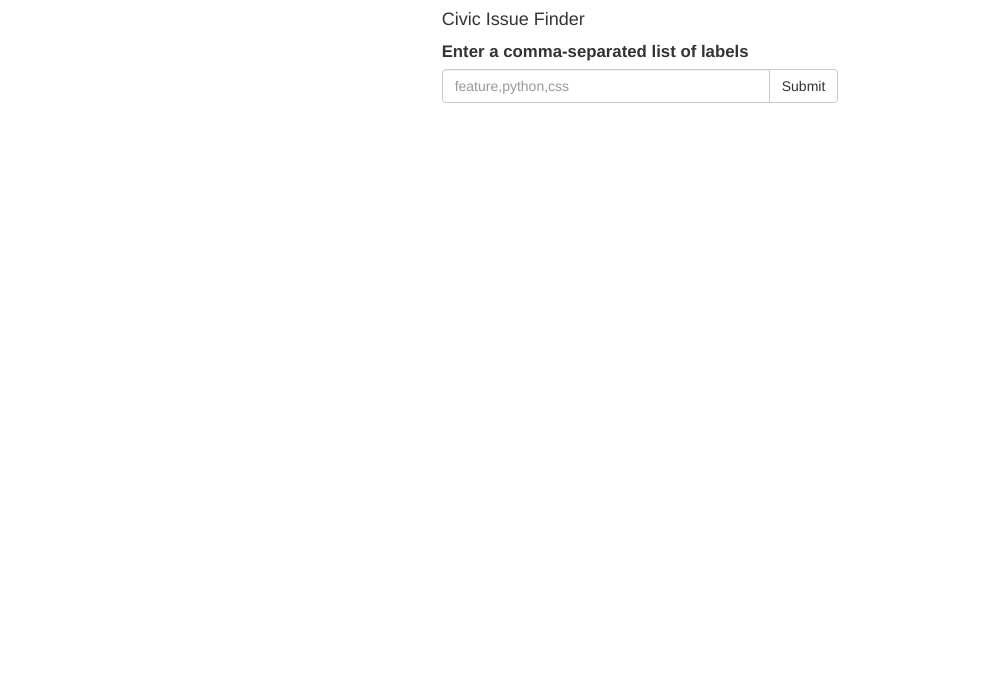
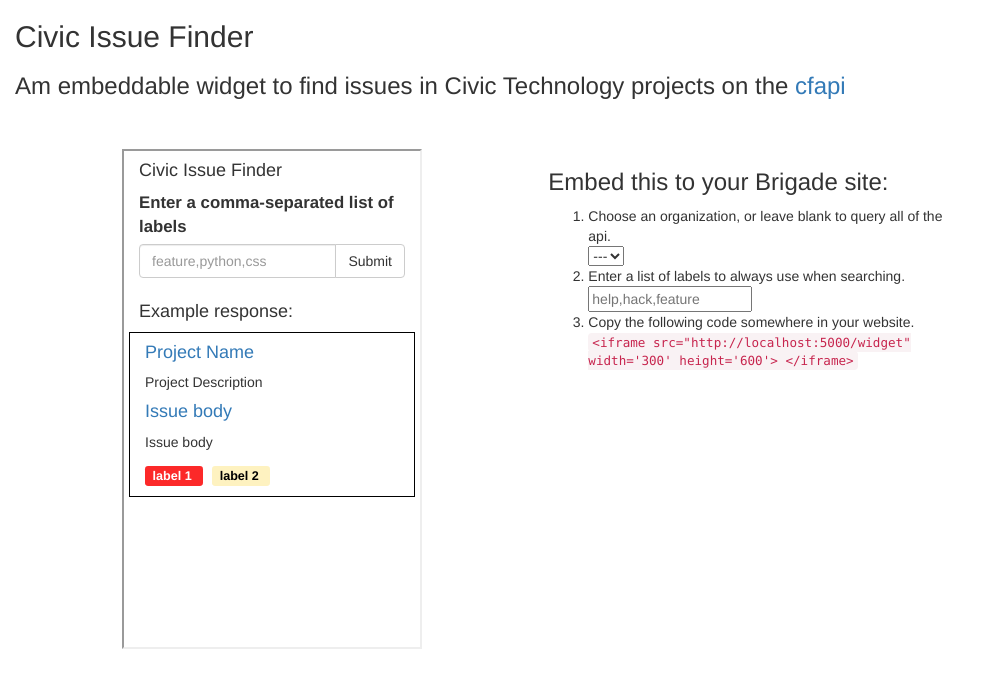
Before and after one commit to codeforamerica/civic-issue-finder, a Flask app: template templates/index.html in a window 1280 px wide. Shown: the top 688 px of the page, without its empty margins (0-990 px from the left). Run offline with Flask 2, Linux system fonts and the light colour scheme; the template is opened without the code that fills it, so the values that code supplies are empty; some libraries are stand-ins or nearby versions.

Commit message:
Adding Landing Page

```diff
--- a/app.py
+++ b/app.py
@@ -19,9 +19,23 @@ app = Flask(__name__)
 
 @app.route('/')
 def index():
+  names = []
+  # Get all of the organizations from the api
+  organizations = get('http://codeforamerica.org/api/organizations?per_page=200')
+  organizations = json.loads(organizations.content)
+
+  # Filter out just the organization names
+  for org in organizations['objects']:
+    names.append(org['name'])
+
+  # Render index and pass in all of the organization names
+  return render_template('index.html', organization_names=names)
+
+@app.route('/widget')
+def widget():
   org_name = request.args.get('organization_name')
   default_labels = request.args.get('default_labels')
-  return render_template('index.html', org_name=org_name, default_labels=default_labels, main=True)
+  return render_template('widget.html', org_name=org_name, default_labels=default_labels, main=True)
 
 @app.route('/find', methods=['POST'])
 def find():
@@ -65,8 +79,8 @@ def find():
       else:
         l['text_color'] = '000000'
 
-  return render_template('index.html', issues=issues['objects'], labels=request.form['labels'], org_name=org_name, default_labels=default_labels)
+  return render_template('widget.html', issues=issues['objects'], labels=request.form['labels'], org_name=org_name, default_labels=default_labels)
 
 
 if __name__ == "__main__":
-    app.run(debug=True, port=4000)
+    app.run(debug=True)
--- a/static/main.css
+++ b/static/main.css
@@ -9,6 +9,8 @@ label {
 .issue {
   border: 1px solid black;
   margin-bottom: 5px;
+  margin-left: 5px;
+  margin-right: 5px;
 }
 
 .issue p,h4 {
--- a/templates/index.html
+++ b/templates/index.html
@@ -7,104 +7,37 @@
 </head>
 <body>
   <div class='container-fluid'>
+    <h2>Civic Issue Finder</h2>
+    <h3>Am embeddable widget to find issues in Civic Technology projects on the <a href="http://codeforamerica.org/api" target="_blank">cfapi</a></h3>
+    <br>
+    <br>
     <div class='row'>
-      <div class='col-sm-4 col-sm-offset-4'>
-        <h4>Civic Issue Finder</h4>
-        <form class="form" role="search" action='/find' method='POST'>
-          <label for='labels'>Enter a comma-separated list of labels</label>
-          <div class="input-group">
-            {% if labels %}
-              <input type="text" class="form-control" name="labels" placeholder='feature,python,css' value="{{ labels }}">
-            {% else %}
-              <input type="text" class="form-control" name="labels" placeholder='feature,python,css'>
-            {% endif %}
-              <div class="input-group-btn">
-                  <input type='submit' value='Submit' class='btn btn-default'>
-              </div>
-          </div>
-          <input type='hidden' value='{{ org_name }}' name='org_name'>
-          <input type='hidden' value='{{ default_labels }}' name='default_labels'>
-        </form>
+      <div class='col-md-4 col-md-offset-1'>
+        <iframe src="/widget" width='300' height='500'></iframe>
+      </div>
+      <div class='col-md-4'>
+        <h3>Embed this to your Brigade site:</h3>
+        <ol>
+          <li>
+            Choose an organization, or leave blank to query all of the api. <br>
+            <select name="organizations">
+              <option value="">---</option>
+              {% for name in organization_names %}
+                <option value="{{ name }}">{{ name }}</option>
+              {% endfor %}
+            </select>
+          </li>
+          <li>
+            Enter a list of labels to always use when searching. <br>
+            <input type="text" name="labels" placeholder='help,hack,feature'>
+          </li>
+          <li>
+            Copy the following code somewhere in your website. <br>
+            <code>&lt;iframe src="http://localhost:5000/widget" width='300' height='600'&gt; &lt;&#47;iframe&gt;</code>
+          </li>
+        </ol>
       </div>
     </div>
-    {% if error %}
-      <div class='row'>
-        <div class='col-sm-4 com-sm-offset-4'>
-          <h3>CFAPI is down. Please try again later.</h3>
-        </div>
-      </div>
-    {% else %}
-      {% if main %}
-        <h4>Example response:</h4>
-        <div class='row'>
-          <div class="col-sm-4 col-sm-offset-4 issue">
-            <h4 class='project-name'>
-              <span class="octicon octicon-repo"></span>
-              <a href="https://github.com/open-austin/austin-recycles">
-                Project Name
-              </a>
-            </h4>
-            <p class='project-description'>Project Description</p>
-            <h4 class='issue-name'>
-              <span class="octicon octicon-issue-opened"></span>
-              <a href="https://github.com/open-austin/austin-recycles/issues/24">Issue body</a>
-            </h4>
-            <p class='issue-body'>Issue body</p>
-            <div class="issue-labels">
-                <div class="label" style="background-color: #fc2929">
-                  <a href="https://api.github.com/repos/open-austin/austin-recycles/labels/bug" class="label-link" style="color: #FFFFFF">
-                    label 1
-                  </a>
-                </div>
-                &nbsp;
-                <div class="label" style="background-color: #fef2c0">
-                  <a href="https://api.github.com/repos/open-austin/austin-recycles/labels/hack" class="label-link" style="color: #000000">
-                    label 2
-                  </a>
-                </div>
-                &nbsp;
-                  <br>
-            </div>
-          </div>
-        </div>
-      {% endif %}
-      {% if issues != [] %}
-        <div class='row'>
-          {% for issue in issues %}
-            <div class='col-sm-4 col-sm-offset-4 issue'>
-              <h4 class='project-name'>
-                <span class="octicon octicon-repo"></span>
-                <a href="{{ issue.project.code_url }}">
-                  {{ issue.project.name }}
-                </a>
-              </h4>
-              <p class='project-description'>{{ issue.project.description }}</p>
-              <h4 class='issue-name'>
-                <span class="octicon octicon-issue-opened"></span>
-                <a href="{{ issue.html_url }}">{{ issue.title }}</a>
-              </h4>
-              <p class='issue-body'>{{ issue.body }}</p>
-              <div class='issue-labels'>
-                {% for label in issue.labels %}
-                  <div class='label' style='background-color: #{{ label.color }}'>
-                    <a href="{{ label.url }}" class='label-link' style="color: #{{ label.text_color }}">
-                      {{ label.name }}
-                    </a>
-                  </div>
-                  &nbsp;
-                {% endfor %}
-              </div>
-            </div>
-          {% endfor %}
-        </div>
-      {% else %}
-        <div class='row'>
-          <div class='col-sm-4 com-sm-offset-4'>
-            <h3>No Issues for label.</h3>
-          </div>
-        </div>
-      {% endif %}
-    {% endif %}
   </div>
 </body>
 </html>
--- /dev/null
+++ b/templates/widget.html
@@ -0,0 +1,110 @@
+<html>
+<head>
+  <title>Civic Issue Finder</title>
+  <link rel="stylesheet" type="text/css" href="https://maxcdn.bootstrapcdn.com/bootstrap/3.2.0/css/bootstrap.min.css">
+  <link rel="stylesheet" type="text/css" href="http://cdnjs.cloudflare.com/ajax/libs/octicons/2.0.2/octicons.min.css">
+  <link rel="stylesheet" type="text/css" href="{{ url_for('static', filename='main.css') }}">
+</head>
+<body>
+  <div class='container-fluid'>
+    <div class='row'>
+      <div class='col-sm-4 col-sm-offset-4'>
+        <h4>Civic Issue Finder <a href="/" target="_blank"> <span class="octicon octicon-question"></span> </a> </h4>
+        <form class="form" role="search" action='/find' method='POST'>
+          <label for='labels'>Enter a comma-separated list of labels</label>
+          <div class="input-group">
+            {% if labels %}
+              <input type="text" class="form-control" name="labels" placeholder='feature,python,css' value="{{ labels }}">
+            {% else %}
+              <input type="text" class="form-control" name="labels" placeholder='feature,python,css'>
+            {% endif %}
+              <div class="input-group-btn">
+                  <input type='submit' value='Submit' class='btn btn-default'>
+              </div>
+          </div>
+          <input type='hidden' value='{{ org_name }}' name='org_name'>
+          <input type='hidden' value='{{ default_labels }}' name='default_labels'>
+        </form>
+      </div>
+    </div>
+    {% if error %}
+      <div class='row'>
+        <div class='col-sm-4 com-sm-offset-4'>
+          <h3>CFAPI is down. Please try again later.</h3>
+        </div>
+      </div>
+    {% else %}
+      {% if main %}
+        <h4>Example response:</h4>
+        <div class='row'>
+          <div class="col-sm-4 col-sm-offset-4 issue">
+            <h4 class='project-name'>
+              <span class="octicon octicon-repo"></span>
+              <a href="https://github.com/open-austin/austin-recycles">
+                Project Name
+              </a>
+            </h4>
+            <p class='project-description'>Project Description</p>
+            <h4 class='issue-name'>
+              <span class="octicon octicon-issue-opened"></span>
+              <a href="https://github.com/open-austin/austin-recycles/issues/24">Issue body</a>
+            </h4>
+            <p class='issue-body'>Issue body</p>
+            <div class="issue-labels">
+                <div class="label" style="background-color: #fc2929">
+                  <a href="https://api.github.com/repos/open-austin/austin-recycles/labels/bug" class="label-link" style="color: #FFFFFF">
+                    label 1
+                  </a>
+                </div>
+                &nbsp;
+                <div class="label" style="background-color: #fef2c0">
+                  <a href="https://api.github.com/repos/open-austin/austin-recycles/labels/hack" class="label-link" style="color: #000000">
+                    label 2
+                  </a>
+                </div>
+                &nbsp;
+                  <br>
+            </div>
+          </div>
+        </div>
+      {% endif %}
+      {% if issues != [] %}
+        <div class='row'>
+          {% for issue in issues %}
+            <div class='col-sm-4 col-sm-offset-4 issue'>
+              <h4 class='project-name'>
+                <span class="octicon octicon-repo"></span>
+                <a href="{{ issue.project.code_url }}">
+                  {{ issue.project.name }}
+                </a>
+              </h4>
+              <p class='project-description'>{{ issue.project.description }}</p>
+              <h4 class='issue-name'>
+                <span class="octicon octicon-issue-opened"></span>
+                <a href="{{ issue.html_url }}">{{ issue.title }}</a>
+              </h4>
+              <p class='issue-body'>{{ issue.body }}</p>
+              <div class='issue-labels'>
+                {% for label in issue.labels %}
+                  <div class='label' style='background-color: #{{ label.color }}'>
+                    <a href="{{ label.url }}" class='label-link' style="color: #{{ label.text_color }}">
+                      {{ label.name }}
+                    </a>
+                  </div>
+                  &nbsp;
+                {% endfor %}
+              </div>
+            </div>
+          {% endfor %}
+        </div>
+      {% else %}
+        <div class='row'>
+          <div class='col-sm-4 com-sm-offset-4'>
+            <h3>No Issues for label.</h3>
+          </div>
+        </div>
+      {% endif %}
+    {% endif %}
+  </div>
+</body>
+</html>
```
